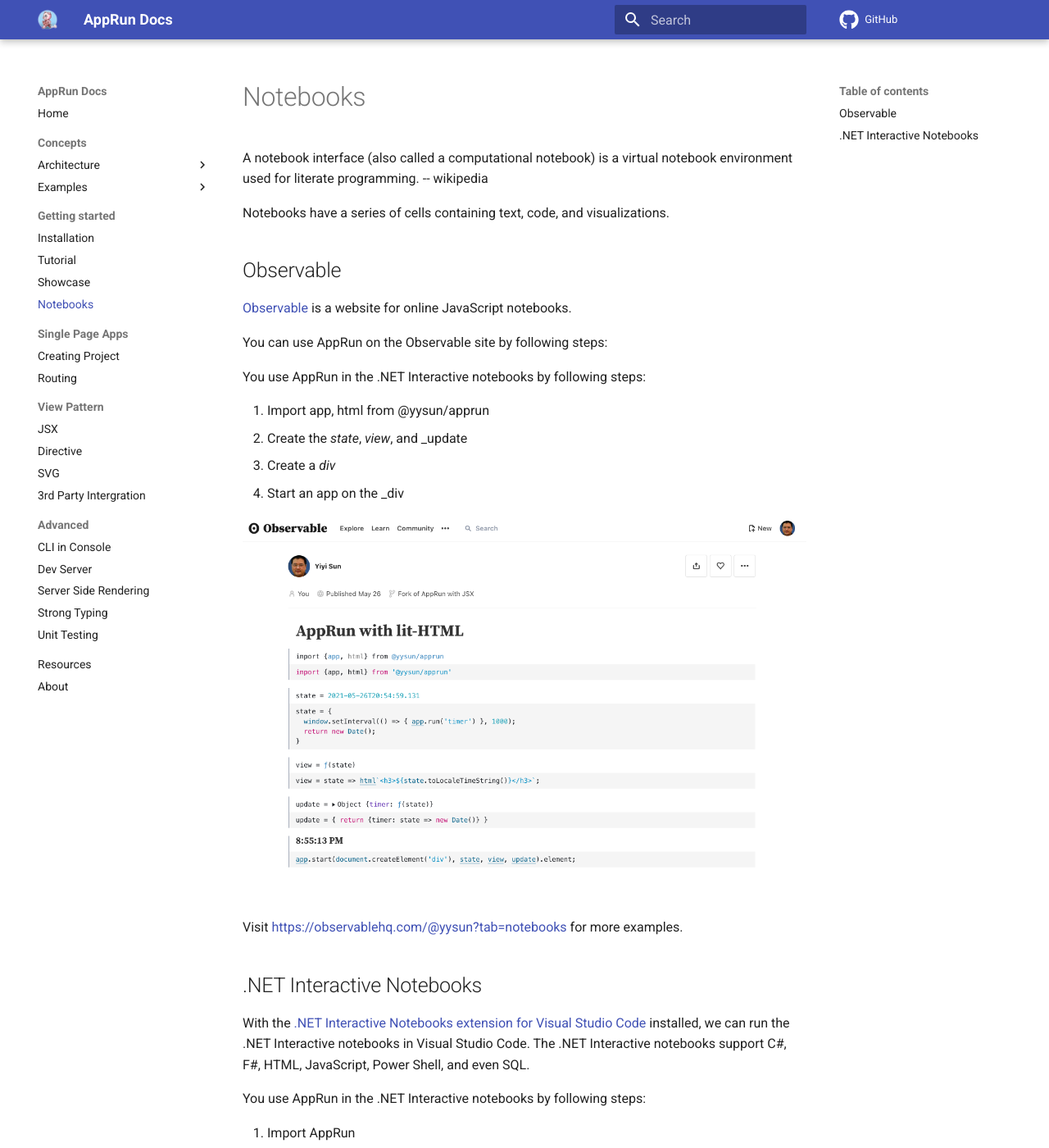
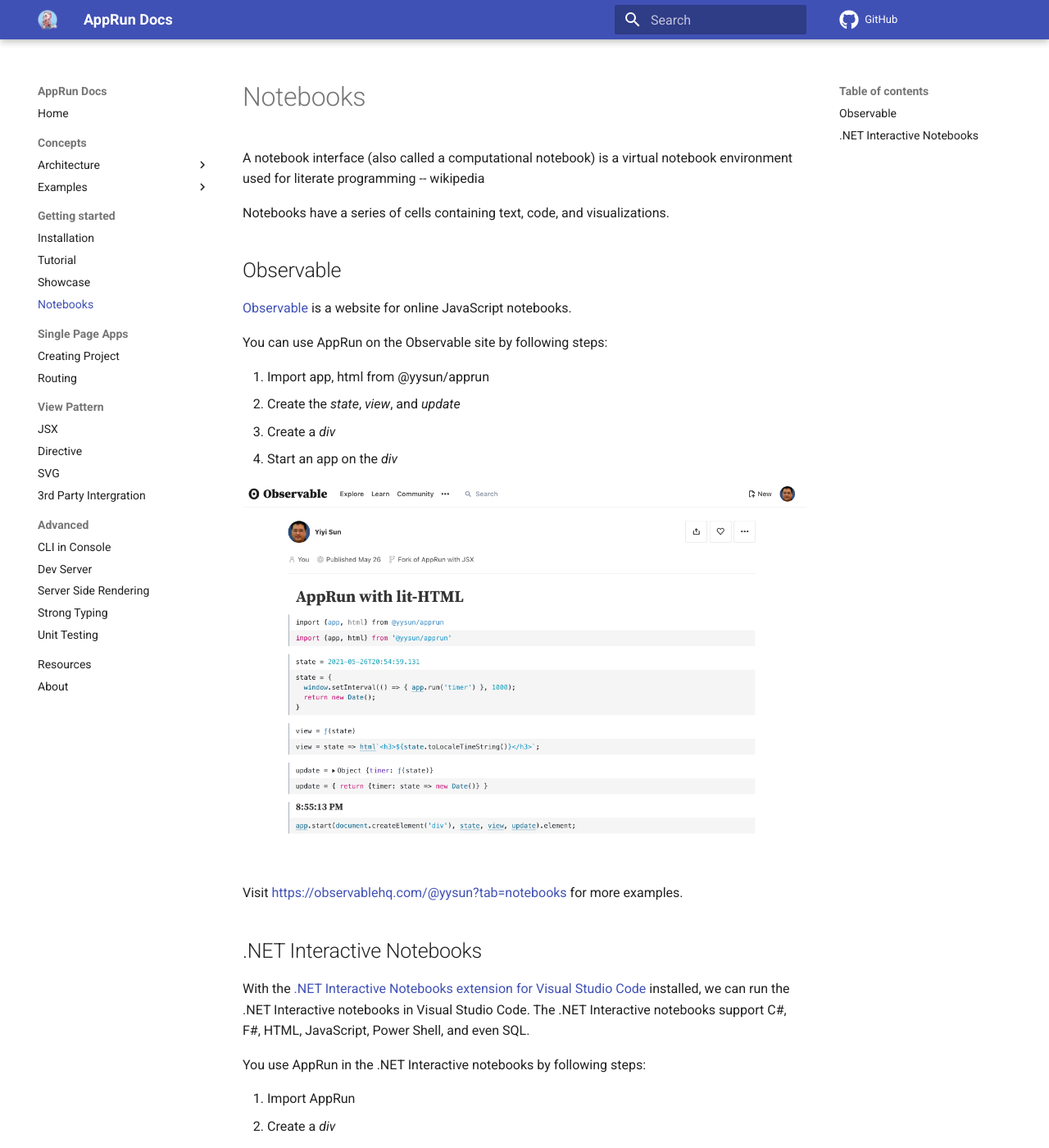
Before and after one commit to apprunjs/apprun-docs, an MkDocs documentation site: the page built from docs/notebooks.md, in a window 1280 px wide and 1400 px high. Shown: the whole window at 82% size. Built offline with MkDocs 1.6.1 and Material for MkDocs 9.7.7, drawn with Linux system fonts in a browser that asks for light colours; nearby versions of some CDN libraries; library files that are not in the unit come from our copies; comment, search, counter and statistics services are not loaded; some of the changed text lies outside the part shown.

Commit message:
update notebooks and resources

```diff
--- a/docs/notebooks.md
+++ b/docs/notebooks.md
@@ -1,6 +1,6 @@
 # Notebooks
 
-A notebook interface (also called a computational notebook) is a virtual notebook environment used for literate programming. -- wikipedia
+A notebook interface (also called a computational notebook) is a virtual notebook environment used for literate programming -- wikipedia
 
 Notebooks have a series of cells containing text, code, and visualizations.
 
@@ -11,12 +11,10 @@ Notebooks have a series of cells containing text, code, and visualizations.
 
 You can use AppRun on the Observable site by following steps:
 
-You use AppRun in the .NET Interactive notebooks by following steps:
-
 1. Import app, html from @yysun/apprun
-3. Create the _state_, _view_, and _update
-4. Create a _div_
-5. Start an app on the _div
+2. Create the _state_, _view_, and _update_
+3. Create a _div_
+4. Start an app on the _div_
 
 ![](imgs/observablehq-html.png)
 
@@ -32,8 +30,8 @@ You use AppRun in the .NET Interactive notebooks by following steps:
 
 1. Import AppRun
 2. Create a _div_
-3. Create the _state_, _view_, and _update
-4. Start an app on the _div
+3. Create the _state_, _view_, and _update_
+4. Start an app on the _div_
 
 
 [Download the sample notebook](_src/apprun.dib).
```
Also changed, not shown: docs/resources.md (+2 -0 lines).
